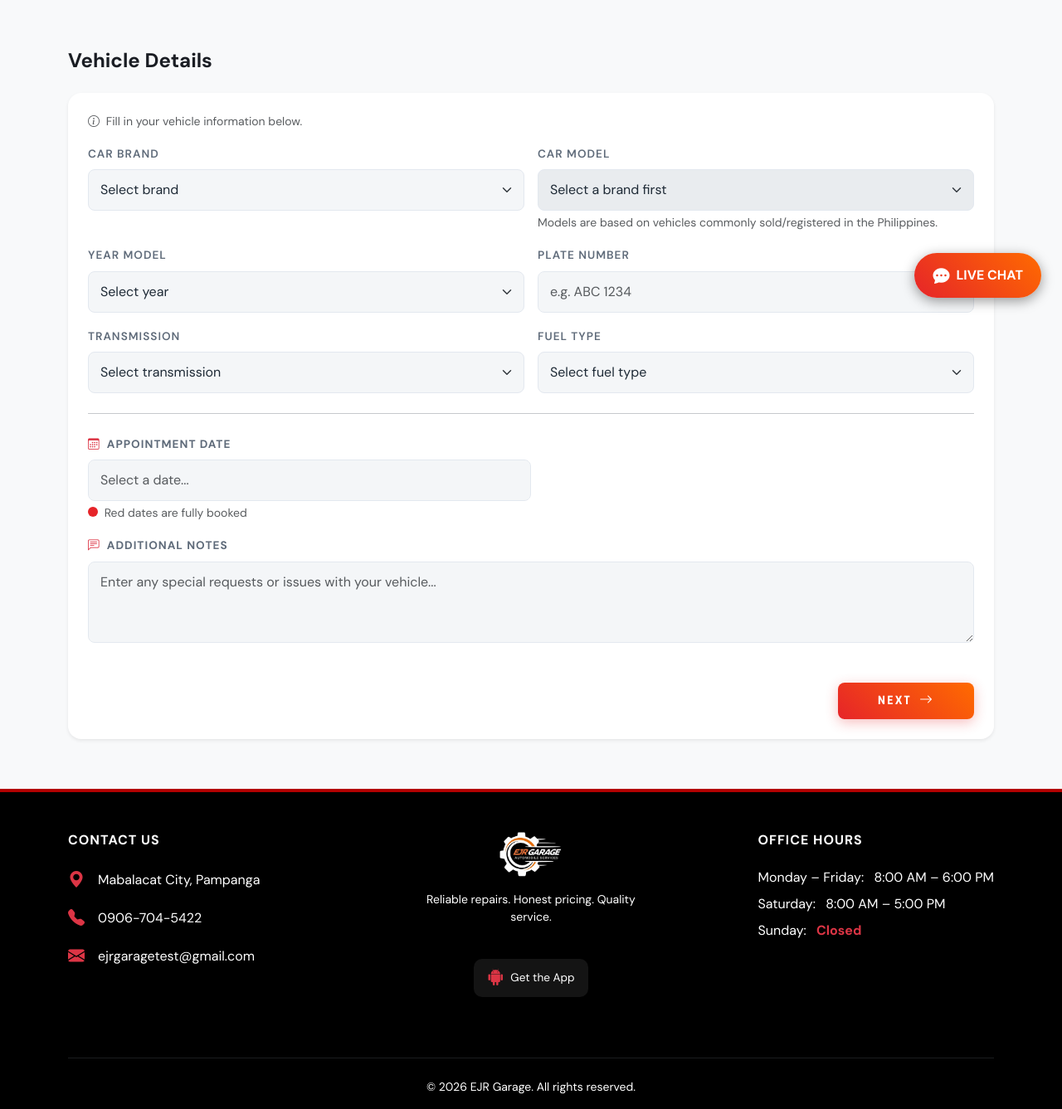
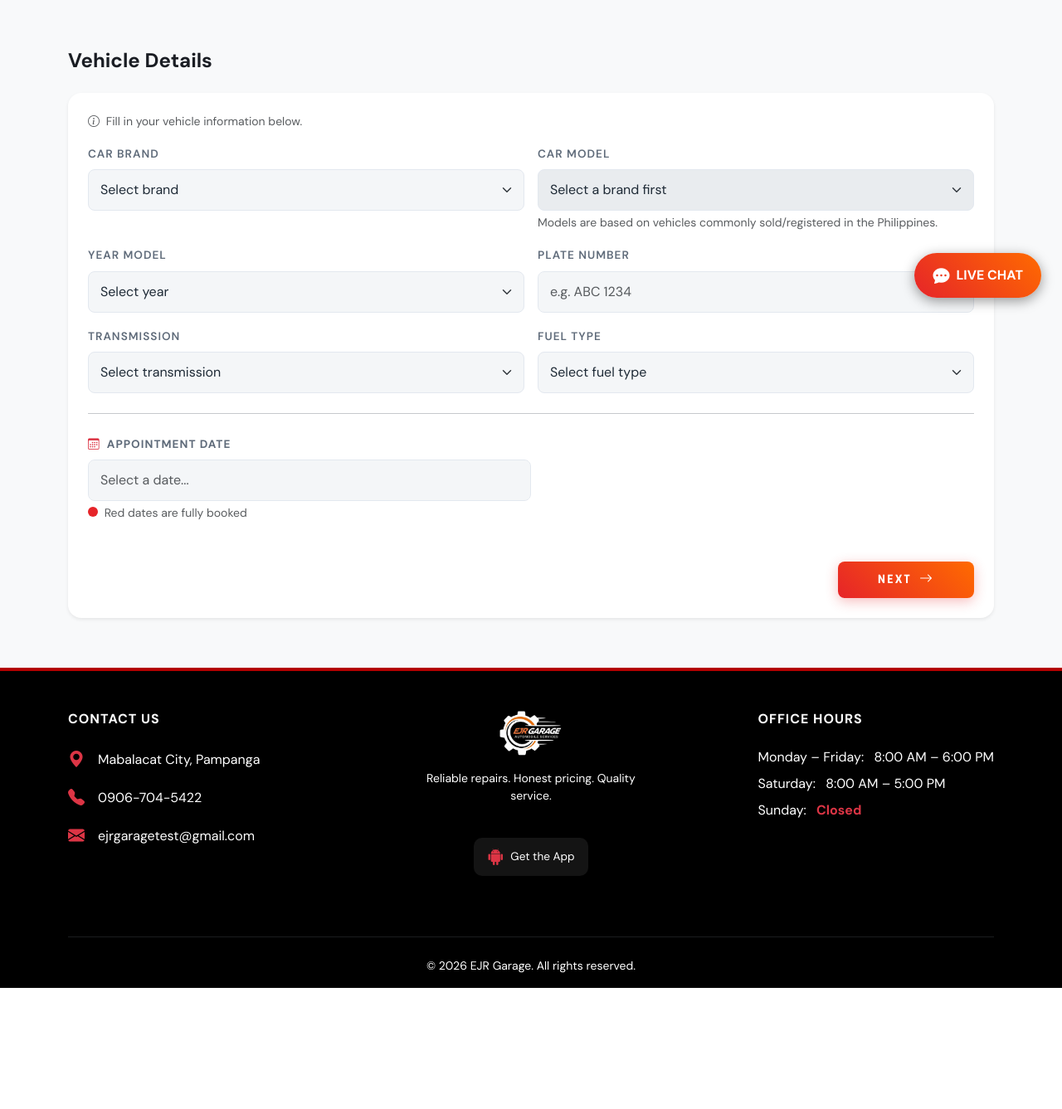
Before and after one commit to halamikel/ejrgarage, a PHP site: page /booking-details.php in a window 1280 px wide. Shown: the part 416-1753 px from the top of the page at 83% size. After the commit the page ends 1607 px from the top, so only its background shows below. Run offline with PHP 8.4, Linux system fonts and the light colour scheme; some libraries are stand-ins or nearby versions.

Commit message:
booking details

```diff
--- a/booking-details.php
+++ b/booking-details.php
@@ -469,34 +469,6 @@
 
 
         <!-- =====================================================
-             ADDITIONAL NOTES
-        ====================================================== -->
-
-        <div class="col-12 mt-3">
-
-          <label
-            class="form-label fw-bold"
-            for="notes"
-          >
-
-            <i class="bi bi-chat-left-text me-1 text-danger"></i>
-
-            Additional Notes
-
-          </label>
-
-
-          <textarea
-            class="form-control"
-            id="notes"
-            rows="3"
-            placeholder="Enter any special requests or issues with your vehicle..."
-          ></textarea>
-
-        </div>
-
-
-        <!-- =====================================================
              ERROR MESSAGE
         ====================================================== -->
 
```
